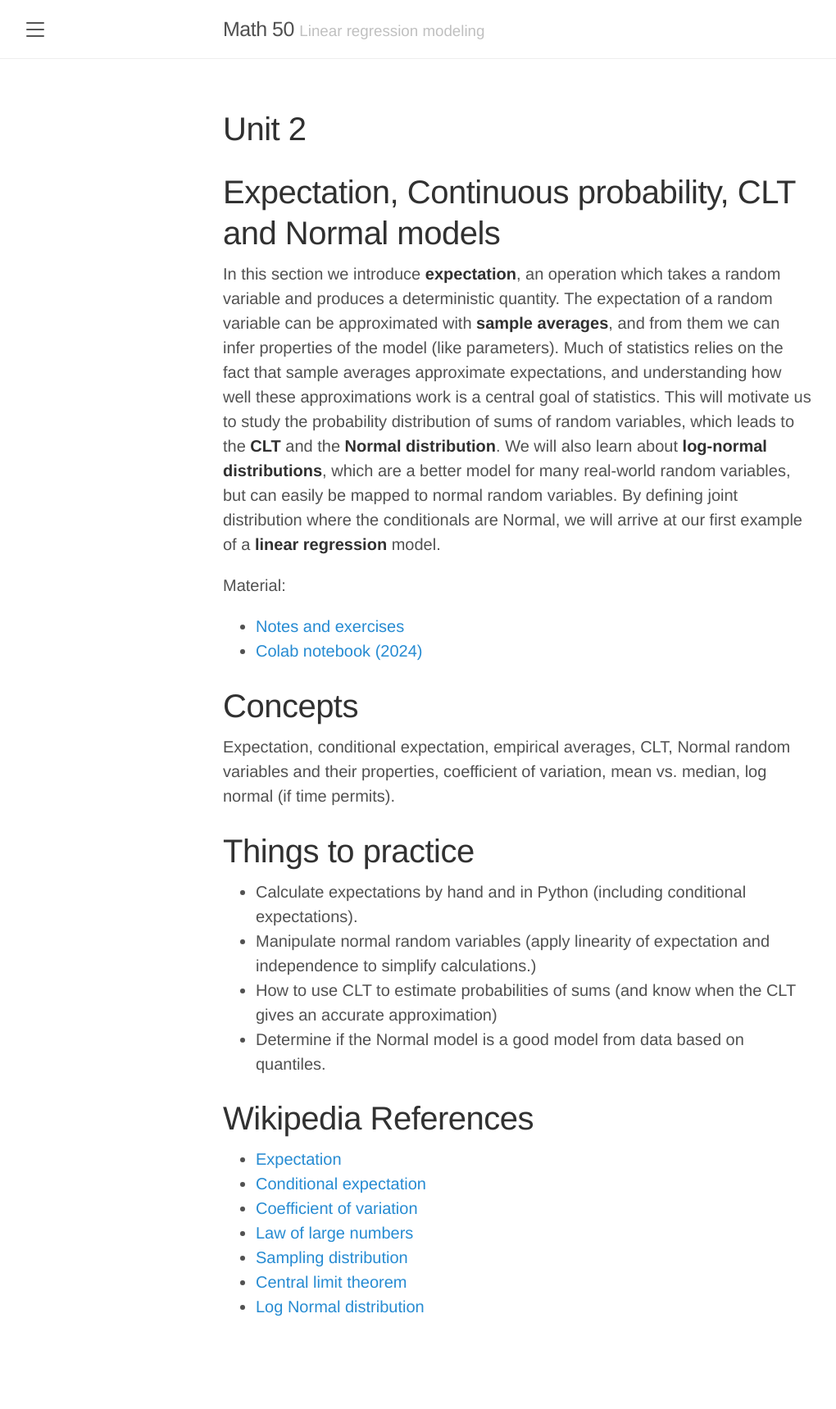
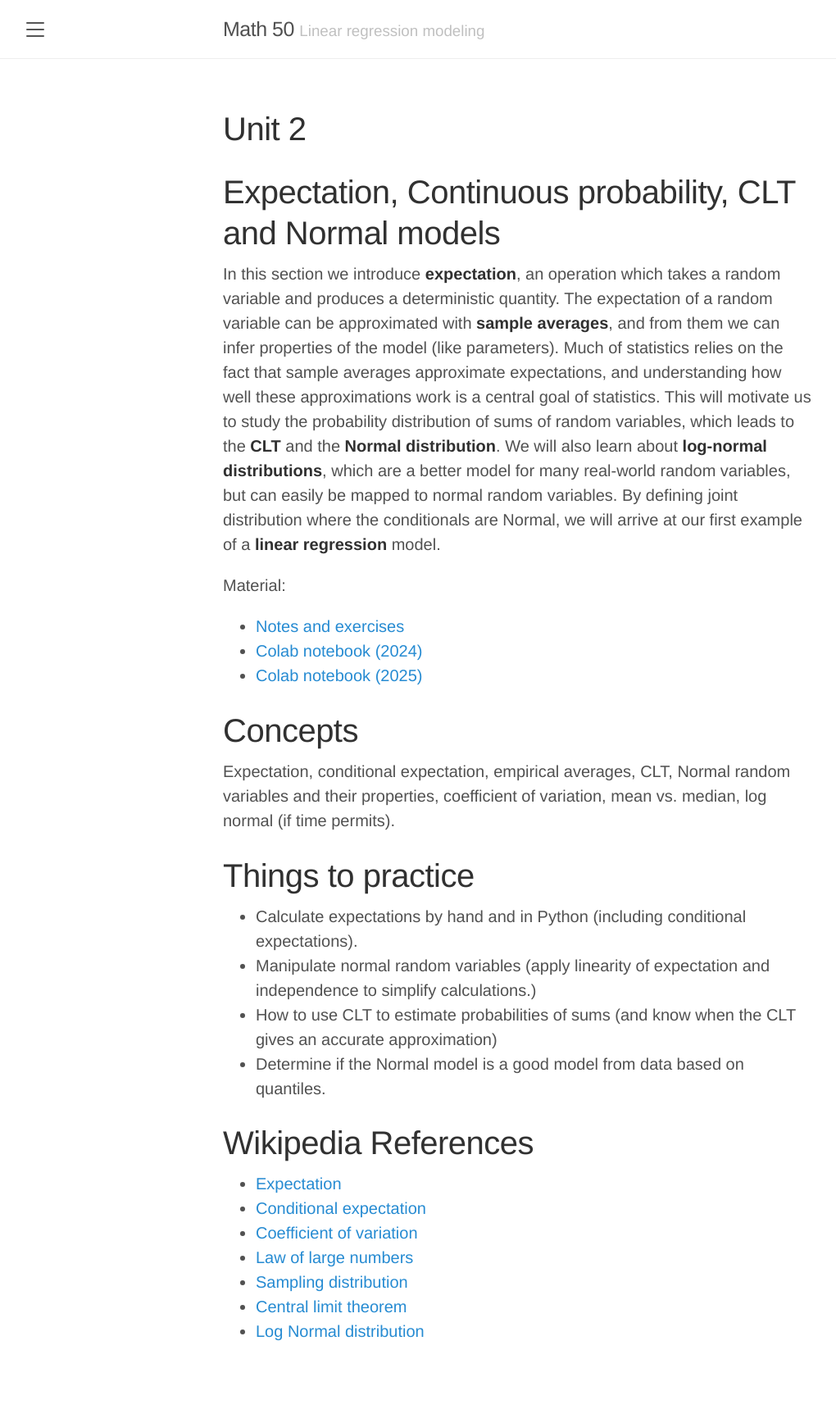
Before and after one commit to elevien/math50_2025, a Jekyll site: the page built from unit2.md, in a window 1280 px wide. Shown: the whole page at 82% size, without its empty margins (8-1028 px from the left). Built offline with Jekyll 4.4.1, drawn with Linux system fonts in a browser that asks for light colours; before the commit the page ends 1689 px from its top, so only the background shows below that.

Commit message:
adedd link to colab notebook for todays class

```diff
--- a/unit2.md
+++ b/unit2.md
@@ -13,6 +13,7 @@ In this section we introduce **expectation**, an operation which takes a random
 Material:
 - [Notes and exercises](/public/latex_notes/unit2/unit2.pdf)
 - [Colab notebook (2024)](https://colab.research.google.com/drive/1k3oTeSMmCrrNZ2z4P3EDGyzZONJAl1ZI?usp=sharing)
+- [Colab notebook (2025)](https://colab.research.google.com/drive/1JMI1T8a2nk06Q3L6ZFpkYZGV4GIzk7dG?usp=sharing)
 
 # Concepts
 
```
Also changed, not shown: 5 other files.
